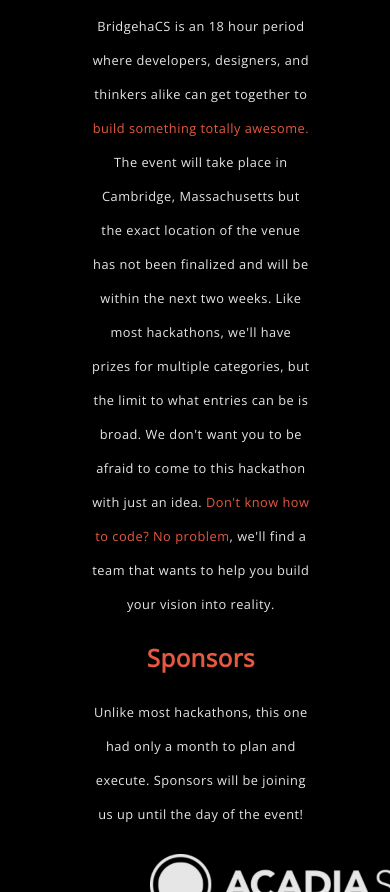
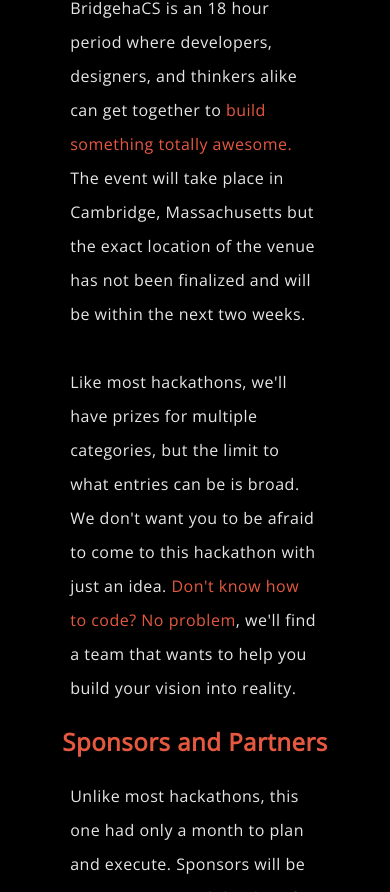
Before and after one commit to orintarou/bridge-hacs, a website: page public/index.html in a window 390 px wide. Shown: the part 1108-2000 px from the top of the page. Drawn offline with nearby package versions, Linux system fonts and the light colour scheme; a script that the page names is missing.

Commit message:
Working on responsive sponsors tab

```diff
--- a/public/index.html
+++ b/public/index.html
@@ -31,8 +31,8 @@
          </div>
          <div class="softwarehardware"></div>
          <div class = about-text>
-            <p>BridgehaCS is an 18 hour period where developers, designers, and thinkers alike can get together to <span style="color:tomato;"> build something totally awesome.</span> The event will take place in Cambridge, Massachusetts but the exact location of the venue has not been finalized and will be within the next two weeks. Like most hackathons, we'll have prizes for multiple categories, but the limit to what entries can be is broad. We don't want you to be afraid to come to this hackathon with just an idea.  <span style="color:tomato;"> Don't know how to code? No problem</span>, we'll find a team that wants to help you build your vision into reality.</p>
-            <h2>Sponsors</h2>
+            <p>BridgehaCS is an 18 hour period where developers, designers, and thinkers alike can get together to <span style="color:tomato;"> build something totally awesome.</span> The event will take place in Cambridge, Massachusetts but the exact location of the venue has not been finalized and will be within the next two weeks. <br><br>Like most hackathons, we'll have prizes for multiple categories, but the limit to what entries can be is broad. We don't want you to be afraid to come to this hackathon with just an idea.  <span style="color:tomato;"> Don't know how to code? No problem</span>, we'll find a team that wants to help you build your vision into reality.</p>
+            <h2>Sponsors and Partners</h2>
             <p>Unlike most hackathons, this one had only a month to plan and execute.  Sponsors will be joining us up until the day of the event!</p>
             <div class="sponsors">
                <a href=http://www.acadiasoft.com>
--- a/public/style.css
+++ b/public/style.css
@@ -188,9 +188,8 @@
   position: relative;
   height: auto;
   text-align: center;
-  max-width: 1800px;
-  margin-left: 23%;
-  margin-right: 20%;
+  margin-left: 10%;
+  margin-right: 10%;
 
 }
 
@@ -200,18 +199,16 @@
 }
 
 #about p {
-  font-size: .8em;
+  font-size: 1em;
   color:white;
-
+  margin-left: 10%;
+  margin-right: 10%;
 }
 
 #about .about-text{
   color:white;
-  text-align: center;
+  text-align: left;
   font-family: 'Open Sans', sans-serif;
-  font-weight: 300;
-  font-size: .8em
-  color: #FFFFFF;
   letter-spacing: .5px;
   line-height: 34px;
   opacity: .9;
@@ -222,6 +219,8 @@
   margin-bottom: 5%;
   border-radius: 10px;
   padding: 10px;
+  margin-left: 17%;
+  margin-right: 10%;
   max-width: 800px;
 }
 
@@ -230,7 +229,7 @@
   filter: brightness(0) invert(1);
   -webkit-transition: 0.3s;
   transition: 0.3s;
-  padding-left: 50px;
+  padding-left: 0px;
 }
 
 .sponsor1:hover {
```
